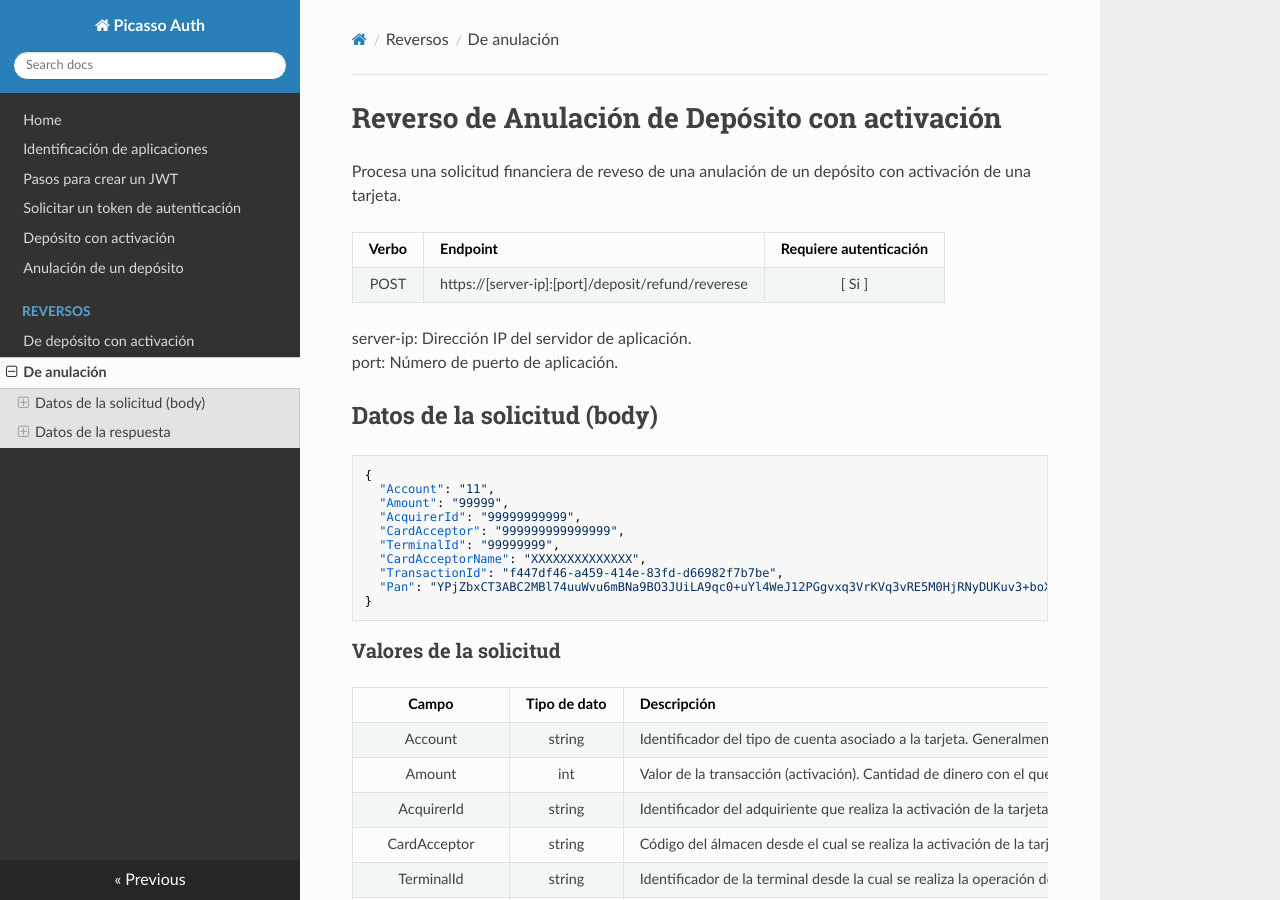
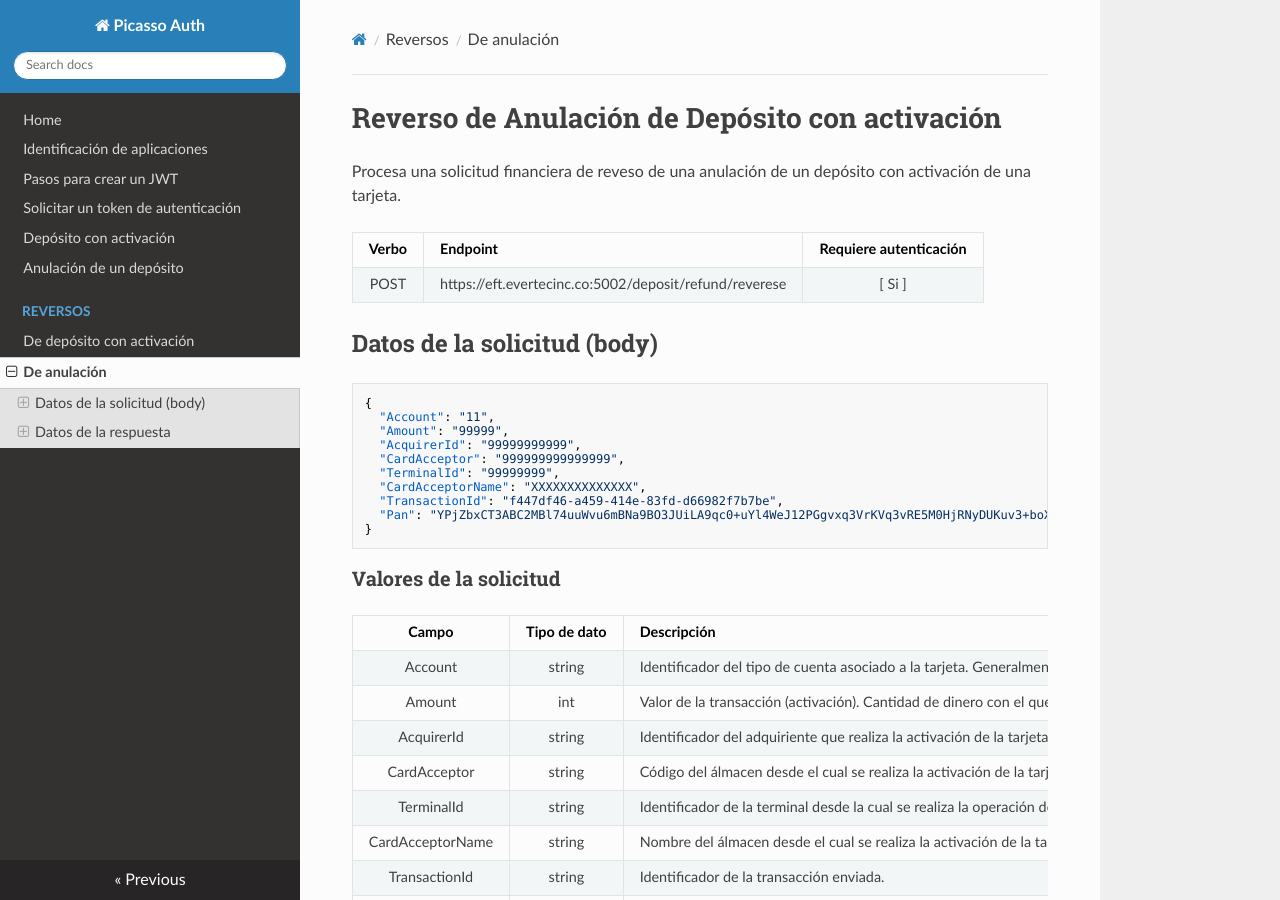
Before and after one commit to Picasso-api/Evertec-API, an MkDocs documentation site: the page built from docs/DepositRefundReverse.md, in a window 1280 px wide and 900 px high. Built offline with MkDocs 1.6.1, drawn with Linux system fonts in a browser that asks for light colours; nearby versions of some CDN libraries.

Commit message:
Update DepositRefundReverse.md

```diff
--- a/docs/DepositRefundReverse.md
+++ b/docs/DepositRefundReverse.md
@@ -4,10 +4,7 @@ Procesa una solicitud financiera de reveso de una anulación de un depósito con
 
 | Verbo | Endpoint                                      | Requiere autenticación |
 | :---: | --------------------------------------------- | :--------------------: |
-| POST  | https://[server-ip]:[port]/deposit/refund/reverese    |          [ Si ]        |
-
-server-ip: Dirección IP del servidor de aplicación.
-port: Número de puerto de aplicación.
+| POST  | https://eft.evertecinc.co:5002/deposit/refund/reverese    |          [ Si ]        |
 
 ## Datos de la solicitud (body)
 
```
